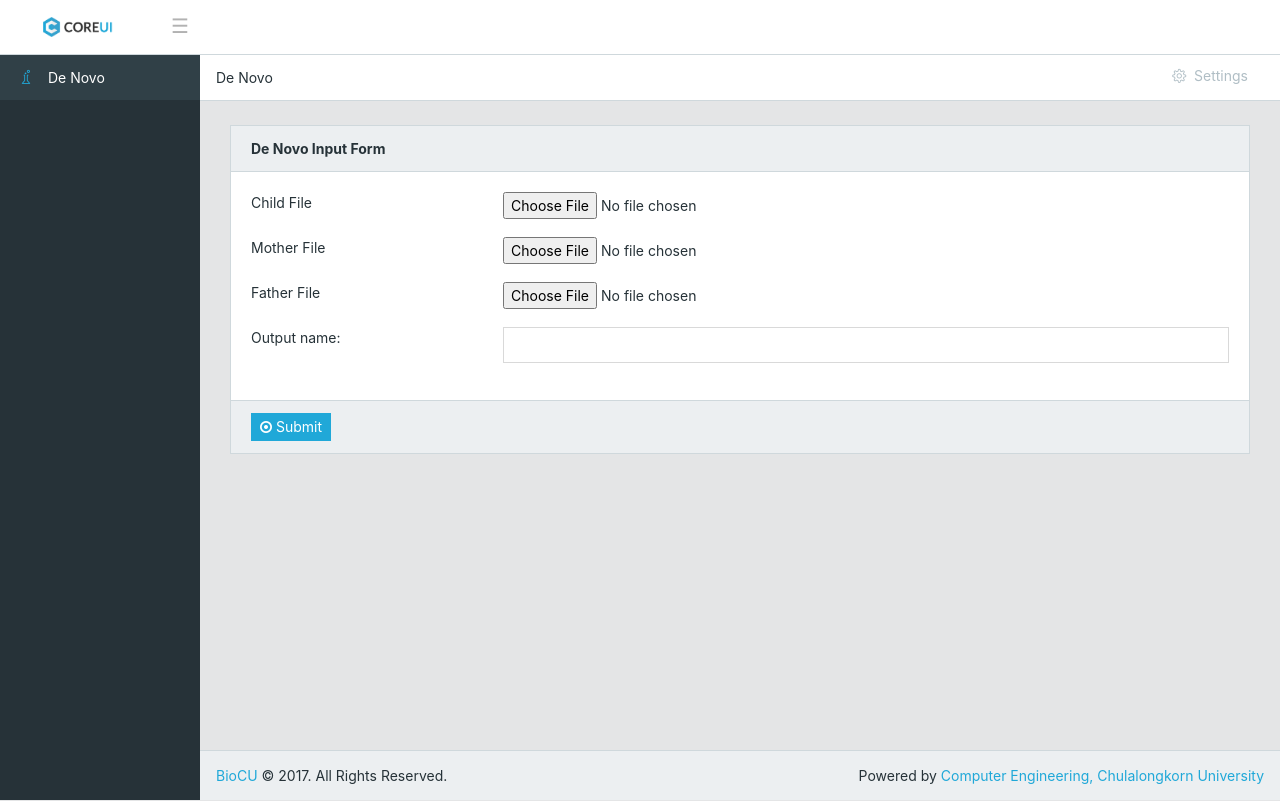
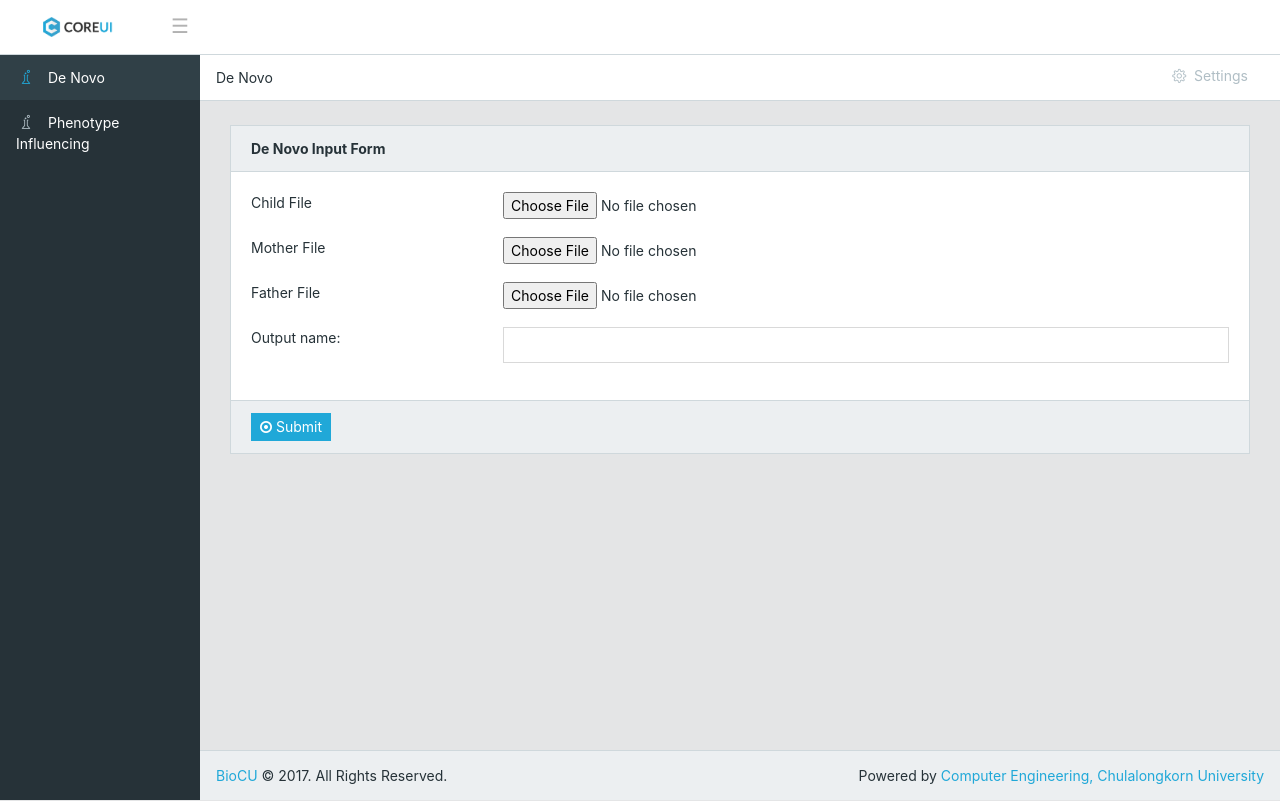
Before and after one commit to sirinthra-cc/bioinformatics, a Django app: page /de-novo/ in a window 1280 px wide. Run offline with Django 3.2, Linux system fonts and the light colour scheme; parts of the project's set-up code (start-up, migrations or seed data) failed here and were passed over; some libraries are stand-ins or nearby versions.

Commit message:
add phenotype to sidebar

```diff
--- a/templates/partials/sidebar.html
+++ b/templates/partials/sidebar.html
@@ -6,6 +6,9 @@
             <li class="nav-item">
                 <a class="nav-link" href="{% url 'de_novo:index' %}"><i class="icon-chemistry"></i> De Novo </a>
             </li>
+            <li class="nav-item">
+                <a class="nav-link" href="{% url 'phenotype:index' %}"><i class="icon-chemistry"></i> Phenotype Influencing </a>
+            </li>
         </ul>
     </nav>
 </div>
```
